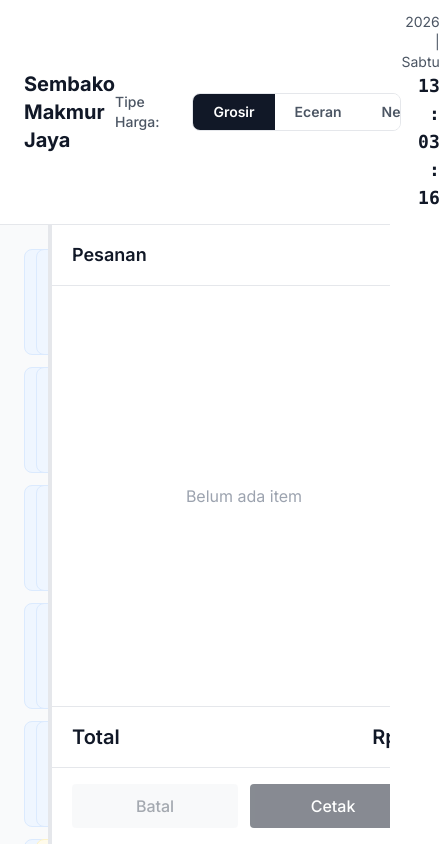
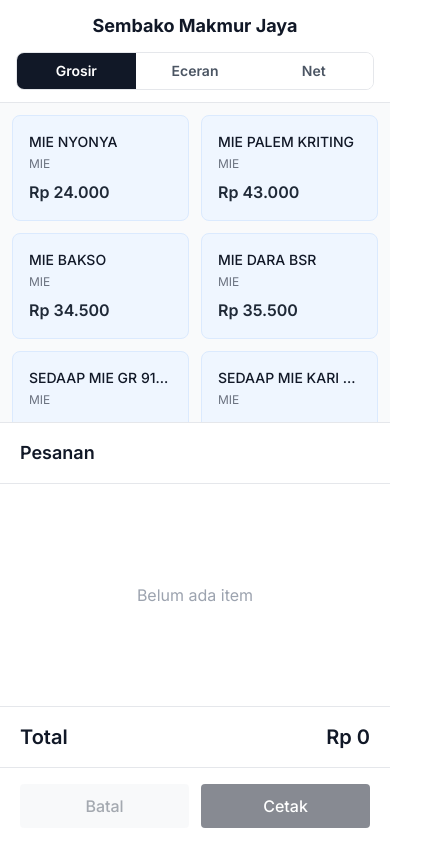
Before and after one commit to Exc7567/Excel-POS, a React (Vite) app: page / in a window 390 px wide. Shown: the whole page, 440 px wide, since content can reach past the window. Built offline with nearby package versions, Linux system fonts and the light colour scheme.

Commit message:
Improve mobile responsiveness

```diff
--- a/src/App.tsx
+++ b/src/App.tsx
@@ -93,7 +93,7 @@ function App() {
     >
       <Header priceType={priceType} onPriceTypeChange={setPriceType} />
 
-      <div ref={containerRef} className="flex-1 flex overflow-hidden">
+      <div ref={containerRef} className="flex-1 flex flex-col lg:flex-row overflow-hidden">
         <ItemGrid
           items={items}
           priceType={priceType}
@@ -103,7 +103,7 @@ function App() {
         {/* Resize Handle */}
         <div
           onMouseDown={handleMouseDown}
-          className={`w-1 bg-gray-200 hover:bg-gray-400 cursor-col-resize transition-colors flex-shrink-0 ${
+          className={`hidden lg:block w-1 bg-gray-200 hover:bg-gray-400 cursor-col-resize transition-colors flex-shrink-0 ${
             isResizing ? 'bg-gray-400' : ''
           }`}
         />
--- a/src/components/Cart.tsx
+++ b/src/components/Cart.tsx
@@ -1,3 +1,4 @@
+import { useState, useEffect } from 'react';
 import type { CartItem as CartItemType, PriceType } from '../types';
 import { CartItemRow } from './CartItem';
 import { formatCurrency } from '../utils/formatCurrency';
@@ -22,12 +23,24 @@ export function Cart({
   onClear,
   onPrint,
 }: CartProps) {
+  const [isMobile, setIsMobile] = useState(window.innerWidth < 1024);
   const isEmpty = items.length === 0;
+
+  useEffect(() => {
+    const handleResize = () => {
+      setIsMobile(window.innerWidth < 1024);
+    };
+    window.addEventListener('resize', handleResize);
+    return () => window.removeEventListener('resize', handleResize);
+  }, []);
 
   return (
     <div
-      className="bg-white flex flex-col flex-shrink-0"
-      style={{ width: `${width}px` }}
+      className="bg-white flex flex-col flex-shrink-0 border-t lg:border-t-0 lg:border-l border-gray-200 shadow-xl lg:shadow-none z-10"
+      style={{
+        width: isMobile ? '100%' : `${width}px`,
+        height: isMobile ? '50vh' : 'auto'
+      }}
     >
       <div className="px-5 py-4 border-b border-gray-200">
         <h2 className="text-lg font-semibold text-gray-900">Pesanan</h2>
--- a/src/components/Header.tsx
+++ b/src/components/Header.tsx
@@ -37,17 +37,17 @@ export function Header({ priceType, onPriceTypeChange }: HeaderProps) {
   const time = formatTime(currentTime);
 
   return (
-    <header className="bg-white border-b border-gray-200 px-6 py-3 flex items-center">
-      <h1 className="text-xl font-bold text-gray-900 w-48">Sembako Makmur Jaya</h1>
+    <header className="bg-white border-b border-gray-200 px-4 py-3 flex flex-col sm:flex-row items-center gap-3 sm:gap-0">
+      <h1 className="text-lg sm:text-xl font-bold text-gray-900 w-full sm:w-48 text-center sm:text-left">Sembako Makmur Jaya</h1>
 
-      <div className="flex-1 flex items-center justify-center gap-2">
-        <span className="text-sm font-medium text-gray-600">Tipe Harga:</span>
-        <div className="flex rounded-lg border border-gray-200 overflow-hidden">
+      <div className="flex-1 flex flex-col sm:flex-row items-center justify-center gap-2 w-full sm:w-auto">
+        <span className="text-sm font-medium text-gray-600 hidden sm:inline">Tipe Harga:</span>
+        <div className="flex rounded-lg border border-gray-200 overflow-hidden w-full sm:w-auto">
           {PRICE_OPTIONS.map((option) => (
             <button
               key={option.value}
               onClick={() => onPriceTypeChange(option.value)}
-              className={`px-5 py-2 text-sm font-semibold transition-colors ${
+              className={`flex-1 sm:flex-none px-3 sm:px-5 py-2 text-sm font-semibold transition-colors ${
                 priceType === option.value
                   ? 'bg-gray-900 text-white'
                   : 'bg-white text-gray-600 hover:bg-gray-100'
@@ -59,7 +59,7 @@ export function Header({ priceType, onPriceTypeChange }: HeaderProps) {
         </div>
       </div>
 
-      <div className="w-56 text-right">
+      <div className="w-full sm:w-56 text-center sm:text-right hidden sm:block">
         <div className="text-sm text-gray-600">
           {year} | {day}
         </div>
--- a/src/components/ItemGrid.tsx
+++ b/src/components/ItemGrid.tsx
@@ -9,7 +9,7 @@ interface ItemGridProps {
 
 export function ItemGrid({ items, priceType, onAddItem }: ItemGridProps) {
   return (
-    <div className="flex-1 p-6 overflow-auto bg-gray-50">
+    <div className="flex-1 p-3 sm:p-6 overflow-auto bg-gray-50">
       <div className="grid grid-cols-2 sm:grid-cols-3 md:grid-cols-4 lg:grid-cols-5 gap-3">
         {items.map((item) => (
           <ItemCard
--- a/src/utils/escpos.ts
+++ b/src/utils/escpos.ts
@@ -1,4 +1,4 @@
-import type { CartItem } from '../types';
+import type { CartItem } from "../types";
 
 // ESC/POS Commands
 const ESC = 0x1b;
@@ -36,41 +36,46 @@ function textToBytes(text: string): Uint8Array {
 }
 
 function padRight(str: string, length: number): string {
-  return str.length >= length ? str.substring(0, length) : str + ' '.repeat(length - str.length);
+  return str.length >= length
+    ? str.substring(0, length)
+    : str + " ".repeat(length - str.length);
 }
 
 function padLeft(str: string, length: number): string {
-  return str.length >= length ? str.substring(0, length) : ' '.repeat(length - str.length) + str;
+  return str.length >= length
+    ? str.substring(0, length)
+    : " ".repeat(length - str.length) + str;
 }
 
-function createLine(char: string = '-'): string {
-  return char.repeat(LINE_WIDTH) + '\n';
+function createLine(char: string = "-"): string {
+  return char.repeat(LINE_WIDTH) + "\n";
 }
 
 function formatPrice(price: number): string {
-  return new Intl.NumberFormat('id-ID').format(price);
+  return new Intl.NumberFormat("id-ID").format(price);
 }
 
 function formatItemLine(name: string, qty: number, price: string): string {
   const qtyStr = `x${qty}`;
   const nameMaxLen = LINE_WIDTH - qtyStr.length - price.length - 2;
-  const truncatedName = name.length > nameMaxLen ? name.substring(0, nameMaxLen) : name;
+  const truncatedName =
+    name.length > nameMaxLen ? name.substring(0, nameMaxLen) : name;
 
   const leftPart = padRight(truncatedName, nameMaxLen);
-  const rightPart = padLeft(qtyStr + ' ' + price, LINE_WIDTH - nameMaxLen);
+  const rightPart = padLeft(qtyStr + " " + price, LINE_WIDTH - nameMaxLen);
 
-  return leftPart + rightPart + '\n';
+  return leftPart + rightPart + "\n";
 }
 
 function formatTotalLine(label: string, value: string): string {
   const labelPadded = padRight(label, LINE_WIDTH - value.length);
-  return labelPadded + value + '\n';
+  return labelPadded + value + "\n";
 }
 
 function centerText(text: string): string {
-  if (text.length >= LINE_WIDTH) return text.substring(0, LINE_WIDTH) + '\n';
+  if (text.length >= LINE_WIDTH) return text.substring(0, LINE_WIDTH) + "\n";
   const padding = Math.floor((LINE_WIDTH - text.length) / 2);
-  return ' '.repeat(padding) + text + '\n';
+  return " ".repeat(padding) + text + "\n";
 }
 
 export interface ReceiptData {
@@ -82,44 +87,55 @@ export interface ReceiptData {
 export function generateReceipt(data: ReceiptData): Uint8Array {
   const { storeName, items, total } = data;
   const now = new Date();
-  const dateStr = now.toLocaleDateString('id-ID');
-  const timeStr = now.toLocaleTimeString('id-ID', { hour: '2-digit', minute: '2-digit' });
+  const dateStr = now.toLocaleDateString("id-ID");
+  const timeStr = now.toLocaleTimeString("id-ID", {
+    hour: "2-digit",
+    minute: "2-digit",
+  });
 
   const parts: Uint8Array[] = [
     INIT,
     ALIGN_CENTER,
     BOLD_ON,
-    textToBytes(createLine('=')),
+    textToBytes(createLine("=")),
     DOUBLE_SIZE_ON,
     textToBytes(centerText(storeName)),
     NORMAL_SIZE,
-    textToBytes(createLine('=')),
+    textToBytes(createLine("=")),
     BOLD_OFF,
     ALIGN_LEFT,
     textToBytes(`Tanggal: ${dateStr}  Jam: ${timeStr}\n`),
     FEED_LINE,
-    textToBytes(createLine('-')),
+    textToBytes(createLine("-")),
   ];
 
   // Add items
   for (const item of items) {
     const price = item.prices[item.priceType];
-    parts.push(textToBytes(formatItemLine(item.name, item.quantity, formatPrice(price * item.quantity))));
+    parts.push(
+      textToBytes(
+        formatItemLine(
+          item.name,
+          item.quantity,
+          formatPrice(price * item.quantity),
+        ),
+      ),
+    );
   }
 
   parts.push(
-    textToBytes(createLine('-')),
+    textToBytes(createLine("-")),
     BOLD_ON,
-    textToBytes(createLine('=')),
+    textToBytes(createLine("=")),
     DOUBLE_HEIGHT_ON,
-    textToBytes(formatTotalLine('TOTAL:', formatPrice(total))),
+    textToBytes(formatTotalLine("TOTAL:", formatPrice(total))),
     NORMAL_SIZE,
     BOLD_OFF,
-    textToBytes(createLine('=')),
+    textToBytes(createLine("=")),
     FEED_LINE,
     ALIGN_CENTER,
-    textToBytes(centerText('Terima kasih!')),
-    textToBytes(centerText('Semoga hari Anda menyenangkan')),
+    textToBytes(centerText("Terima kasih!")),
+    textToBytes(centerText("Semoga hari Anda menyenangkan")),
     FEED_LINES(4),
     PARTIAL_CUT,
   );
@@ -141,29 +157,36 @@ export function generateReceipt(data: ReceiptData): Uint8Array {
 export function generateReceiptText(data: ReceiptData): string {
   const { storeName, items, total } = data;
   const now = new Date();
-  const dateStr = now.toLocaleDateString('id-ID');
-  const timeStr = now.toLocaleTimeString('id-ID', { hour: '2-digit', minute: '2-digit' });
+  const dateStr = now.toLocaleDateString("id-ID");
+  const timeStr = now.toLocaleTimeString("id-ID", {
+    hour: "2-digit",
+    minute: "2-digit",
+  });
 
-  let text = '';
-  text += createLine('=');
+  let text = "";
+  text += createLine("=");
   text += centerText(storeName);
-  text += createLine('=');
+  text += createLine("=");
   text += `Tanggal: ${dateStr}  Jam: ${timeStr}\n`;
-  text += '\n';
-  text += createLine('-');
+  text += "\n";
+  text += createLine("-");
 
   for (const item of items) {
     const price = item.prices[item.priceType];
-    text += formatItemLine(item.name, item.quantity, formatPrice(price * item.quantity));
+    text += formatItemLine(
+      item.name,
+      item.quantity,
+      formatPrice(price * item.quantity),
+    );
   }
 
-  text += createLine('-');
-  text += createLine('=');
-  text += formatTotalLine('TOTAL:', formatPrice(total));
-  text += createLine('=');
-  text += '\n';
-  text += centerText('Terima kasih!');
-  text += centerText('Semoga hari Anda menyenangkan');
+  text += createLine("-");
+  text += createLine("=");
+  text += formatTotalLine("TOTAL:", formatPrice(total));
+  text += createLine("=");
+  text += "\n";
+  text += centerText("Terima kasih!");
+  text += centerText("Semoga hari Anda menyenangkan");
 
   return text;
 }
```
